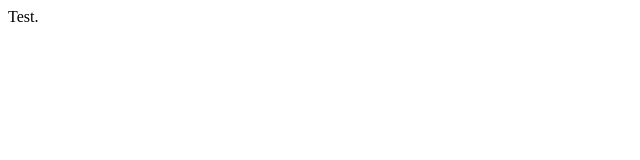
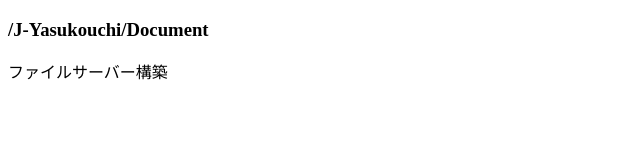
Before and after one commit to j-yasukouchi/j-yasukouchi.github.io, a plain HTML site: page index.html in a window 1280 px wide. Shown: the whole page, without its empty margins (0-640 px from the left). Drawn offline with Linux system fonts and the light colour scheme.

Commit message:
edit index.html

```diff
--- a/index.html
+++ b/index.html
@@ -5,6 +5,10 @@
     <title>/J-Yasukouchi/Document</title>
   </head>
   <body>
-    Test.
+    <h3>
+    /J-Yasukouchi/Document
+    </h3>
+    ファイルサーバー構築<br>
+
   </body>
 </html>
```
